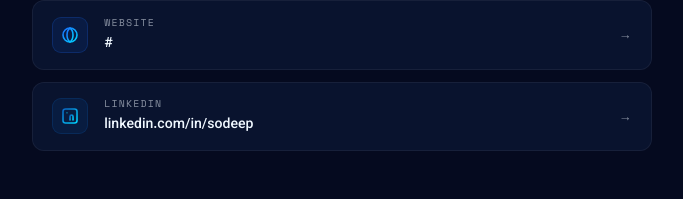
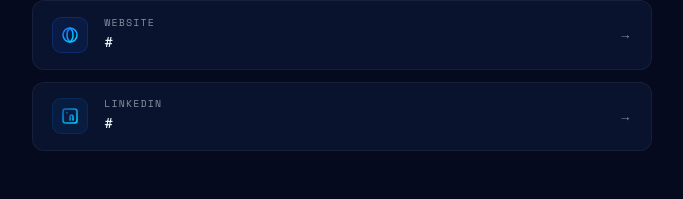
Before and after one commit to erfaw/digital-business-card-django, a Django app: template pages/templates/index.html in a window 1280 px wide. Shown: the part 960-1159 px from the top of the page, without its empty margins (298-981 px from the left). Run offline with Django 5.2, Linux system fonts and the light colour scheme; the template is opened without the code that fills it: most values are stand-ins (such as "Sample title", 1, 10 or a date in 2020).

Commit message:
feat: add owner.linkedin and linkedin_preview

```diff
--- a/pages/templates/index.html
+++ b/pages/templates/index.html
@@ -988,7 +988,7 @@
           </a>
         {% endif %}
 
-        <a class="contact-link" href="https://linkedin.com/in/sodeep" target="_blank">
+        <a class="contact-link" href="{{ owner.linkedin }}" target="_blank">
           <div class="cl-icon" style="background:rgba(10,102,194,.12);border-color:rgba(10,102,194,.2);">
             <svg viewBox="0 0 18 18" fill="none" stroke="url(#clL)" stroke-width="1.6" stroke-linecap="round"
               stroke-linejoin="round">
@@ -1006,7 +1006,7 @@
           </div>
           <div class="cl-body">
             <div class="cl-label" data-i18n="cl4_l">LinkedIn</div>
-            <div class="cl-val">linkedin.com/in/sodeep</div>
+            <div class="cl-val">{{ owner.linkedin_preview }}</div>
           </div>
           <span class="cl-arrow">→</span>
         </a>
```
